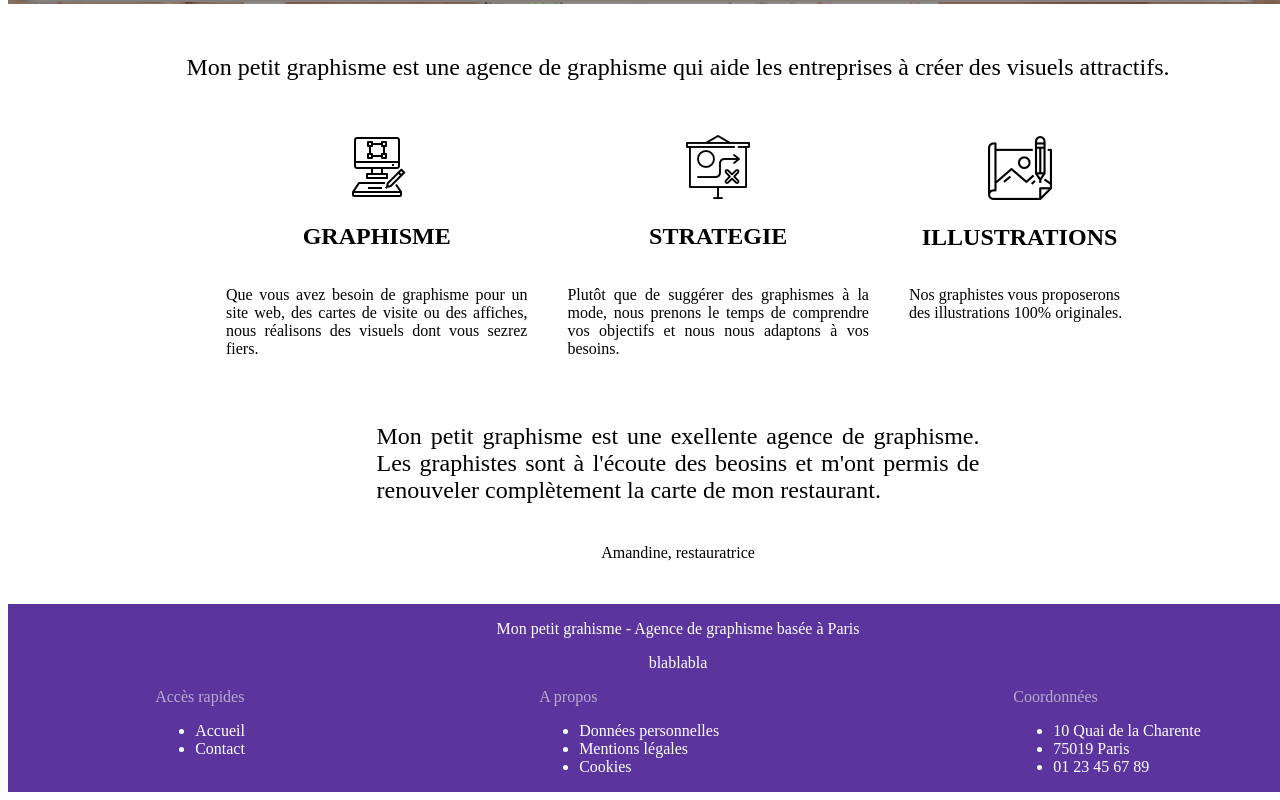
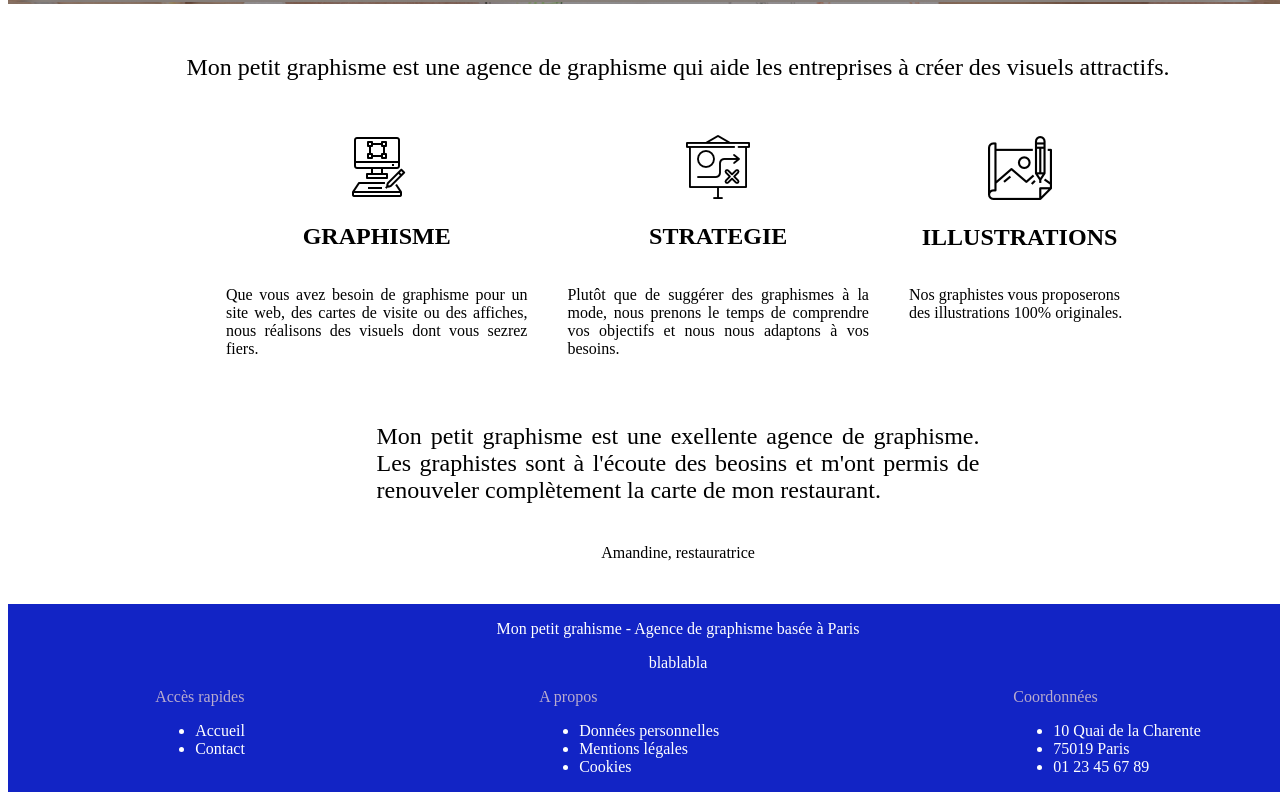
Before and after one commit to frantzdev/Defi, a plain HTML site: page index.html in a window 1280 px wide. Shown: the part 663-1463 px from the top of the page. Drawn offline with Linux system fonts and the light colour scheme.

Commit message:
Changement couleur footer

```diff
--- a/Devetmoi.css
+++ b/Devetmoi.css
@@ -107,7 +107,7 @@ footer {
     flex-direction: column;
     justify-content: center;
     align-items: center;
-    background-color: #5b359d;
+    background-color: #1224c5;
     color: white;
 }
 
```
